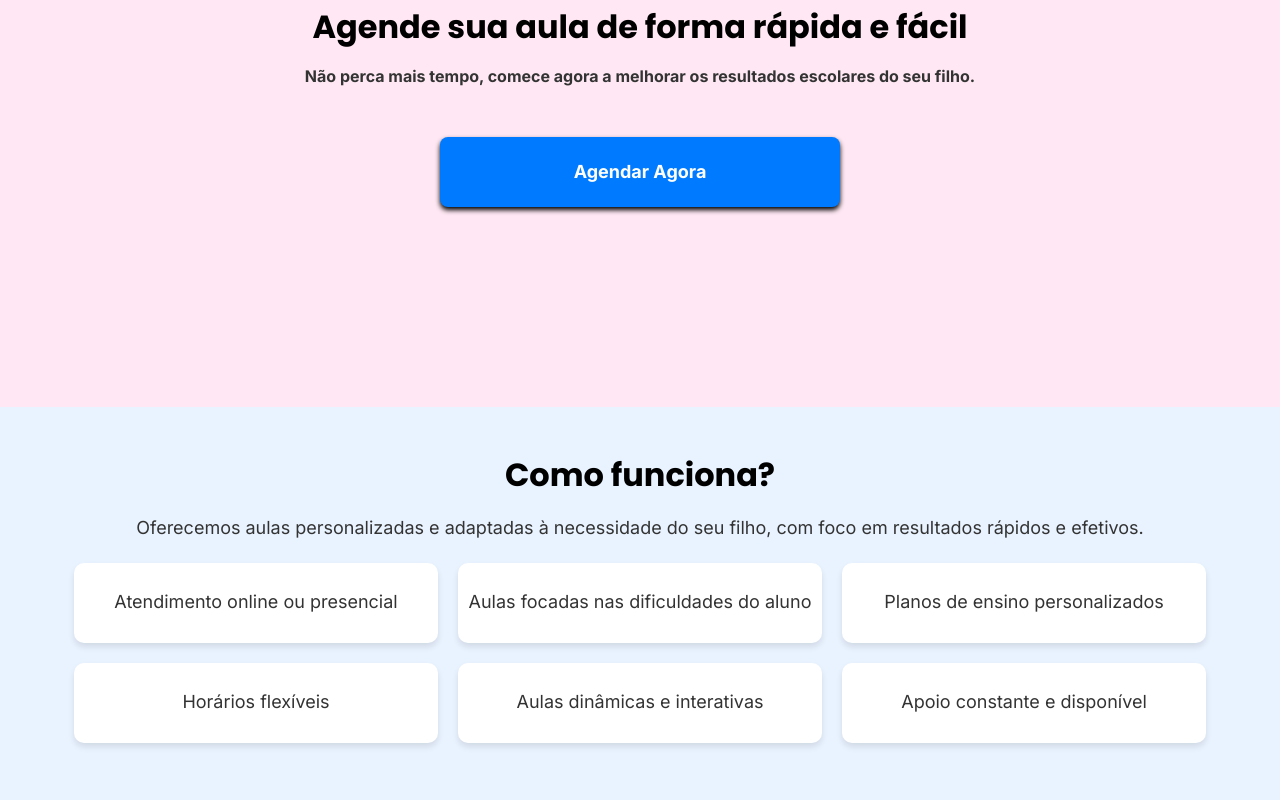
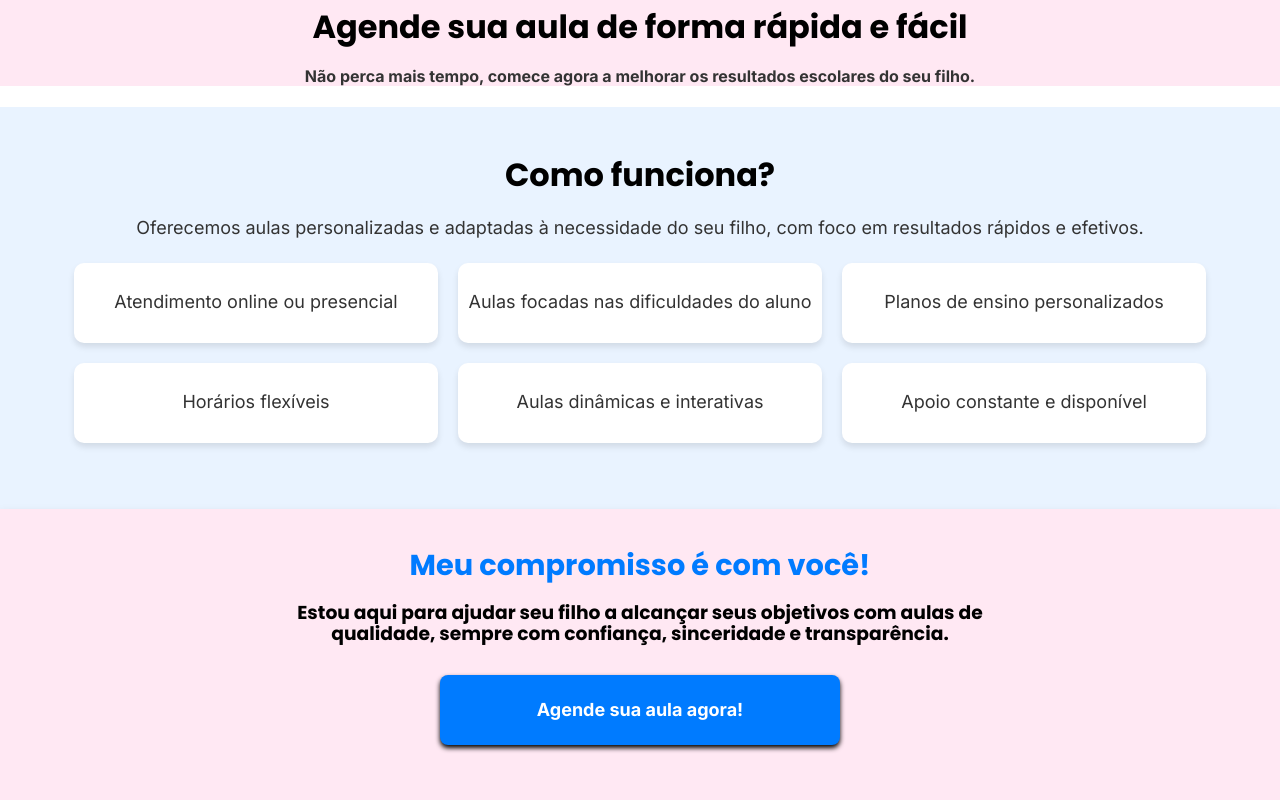
Before and after one commit to Israel-ops-cmd/prof-helo, a React (Vite) app: page / in a window 1280 px wide. Shown: the part 1380-2180 px from the top of the page. Built offline with nearby package versions, Linux system fonts and the light colour scheme.

Commit message:
retirando o botão

```diff
--- a/src/components/Action/Action.jsx
+++ b/src/components/Action/Action.jsx
@@ -5,14 +5,6 @@ function Action() {
         <div className="t-align al-center sections" id="totally">
             <h2 className="title">Agende sua aula de forma rápida e fácil</h2>
             <h4>Não perca mais tempo, comece agora a melhorar os resultados escolares do seu filho.</h4>
-            <a
-                href="https://wa.me/558491814786?text=Olá!%20Gostaria%20de%20agendar%20uma%20aula%20e%20conhecer%20mais%20sobre%20o%20seu%20trabalho.%20:)"
-                target="_blank"
-                rel="noopener noreferrer"
-                style={{ textDecoration: "none" }}
-            >
-                <button className="cta-button bt">Agendar Agora</button>
-            </a>
         </div>
     )
 }
```
